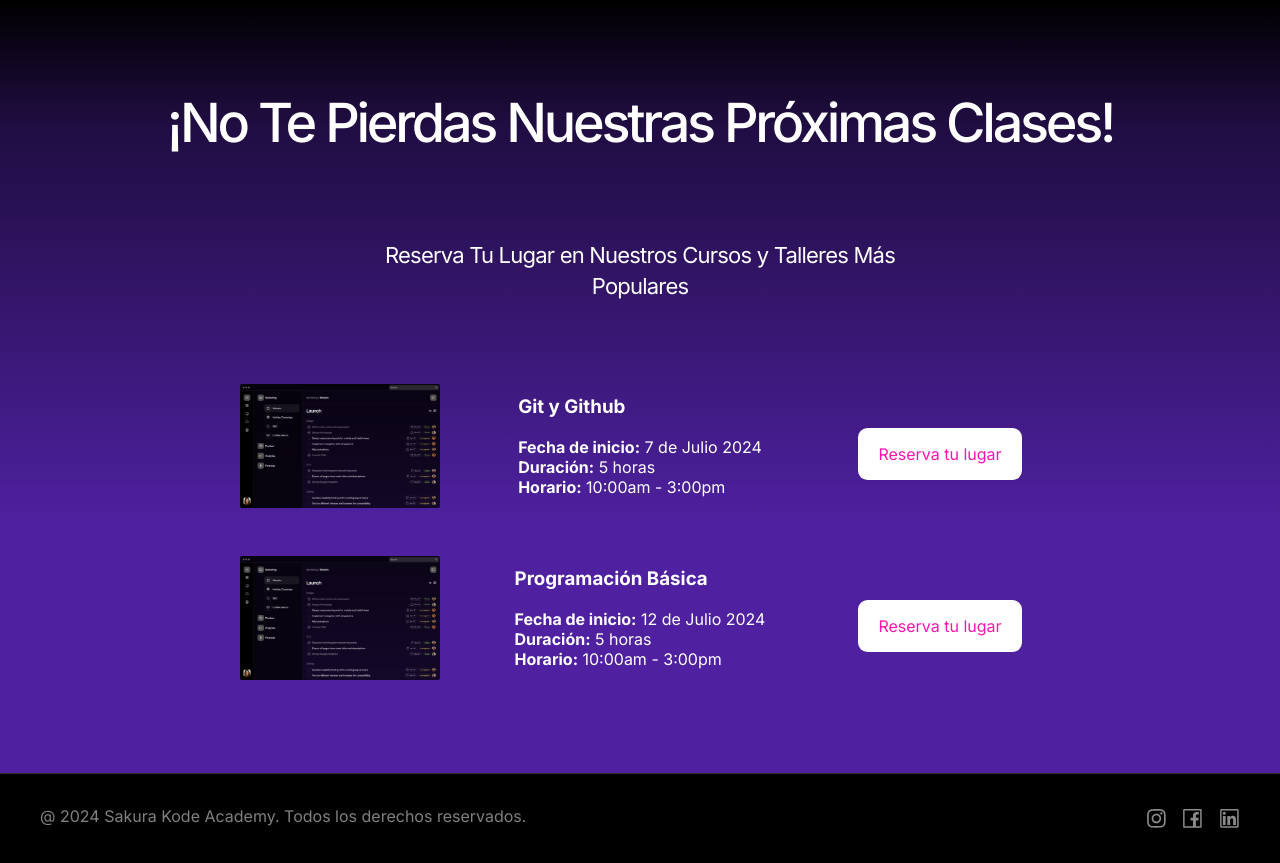
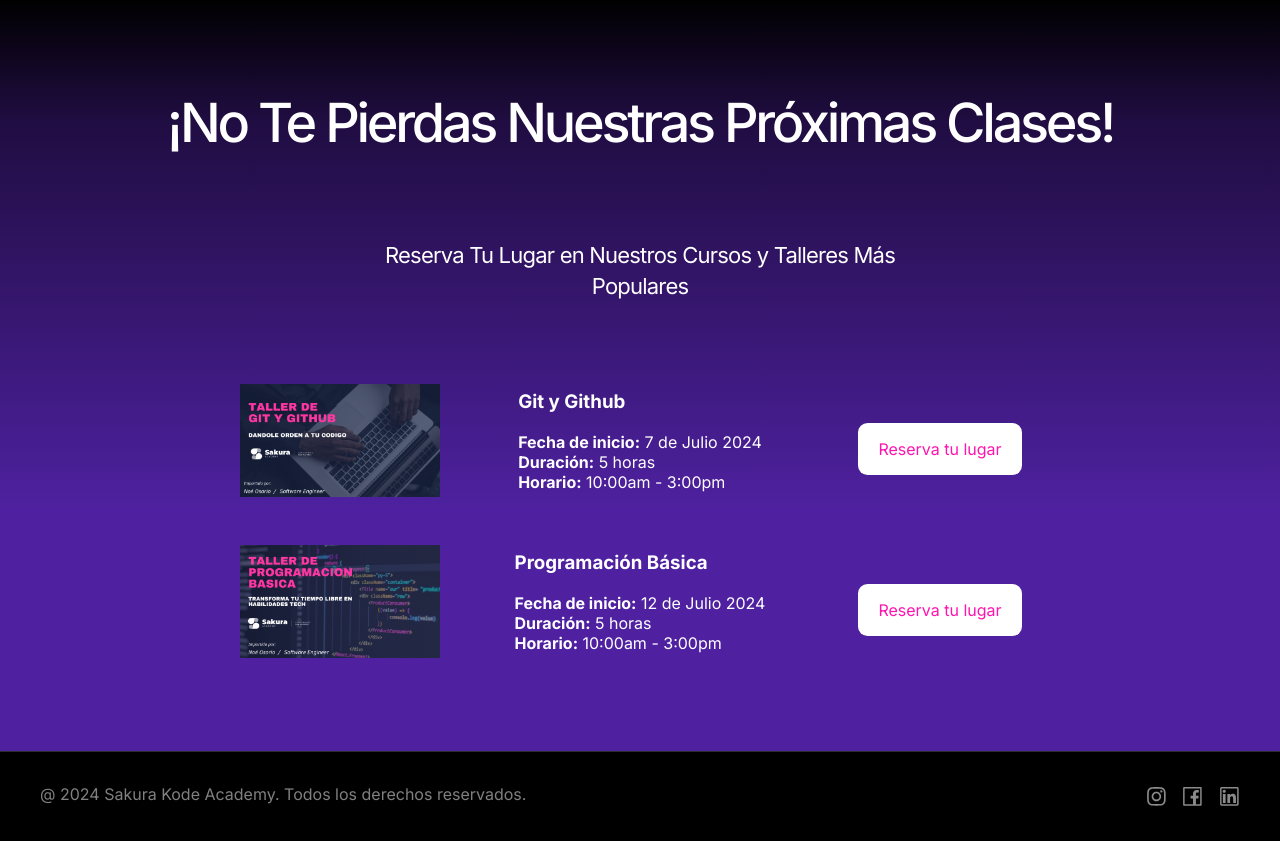
Before and after one commit to NoeOsorio/sakura-landing, a Next.js app: page /workshops in a window 1280 px wide. After the commit the page ends 841 px from the top, so only its background shows below. Built offline with nearby package versions, Linux system fonts and the light colour scheme.

Commit message:
add miniatures (#4)

```diff
--- a/src/app/workshops/page.tsx
+++ b/src/app/workshops/page.tsx
@@ -1,6 +1,7 @@
 import styles from "./page.module.css";
 import Workshop from "../components/workshop";
-import ScreenShot from "../assets/images/demo.png";
+import TallerGitHub from "../assets/images/plantillas para taller de git y github.png"
+import TallerProgramacionBasica from "../assets/images/plantilla para taller programacion basica.png"
 
 export default function Workshops() {
   return (
@@ -18,7 +19,7 @@ export default function Workshops() {
           date="7 de Julio 2024"
           schedule="10:00am - 3:00pm"
           link="/workshops/git-y-github"
-          imageSrc={ScreenShot}
+          imageSrc={TallerGitHub}
         />
         <Workshop
           name="Programación Básica"
@@ -26,7 +27,7 @@ export default function Workshops() {
           date="12 de Julio 2024"
           schedule="10:00am - 3:00pm"
           link="/workshops/programacion-basica"
-          imageSrc={ScreenShot}
+          imageSrc={TallerProgramacionBasica}
         />
       </div>
     </section>
```
Also changed, not shown: src/app/assets/images/plantilla para taller programacion basica.png (added), src/app/assets/images/plantillas para taller de git y github.png (added).
